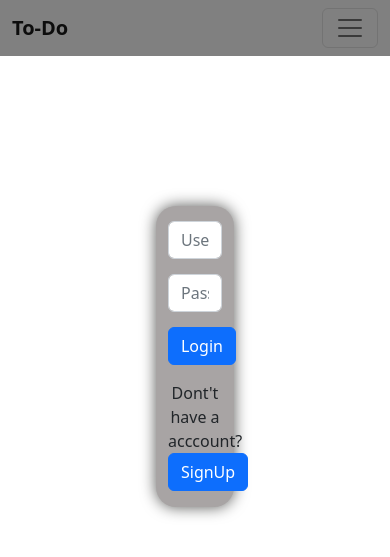
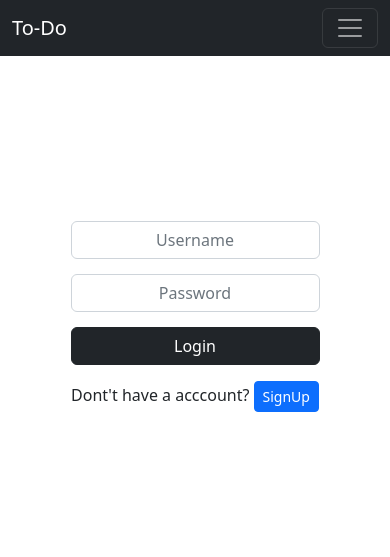
Before and after one commit to mahi25soni/url-short, a Django app: page /login/ in a window 390 px wide. Shown: the top 557 px of the page. Run offline with Django 4.2, Linux system fonts and the light colour scheme; some libraries are stand-ins or nearby versions.

Commit message:
responsive done

```diff
--- a/short/templates/short/base.html
+++ b/short/templates/short/base.html
@@ -11,7 +11,7 @@
     <title>To-Do</title>
 </head>
 <body>
-    <nav class="navbar navbar-expand-lg navbar-light bg-new" >
+    <nav class="navbar navbar-expand-lg navbar-dark bg-dark" >
         <div class="container-fluid">
           <a class="navbar-brand" href="#">To-Do</a>
           <button class="navbar-toggler" type="button" data-bs-toggle="collapse" data-bs-target="#navbarSupportedContent" aria-controls="navbarSupportedContent" aria-expanded="false" aria-label="Toggle navigation">
--- a/short/templates/short/login.html
+++ b/short/templates/short/login.html
@@ -1,9 +1,9 @@
 {% extends 'short/base.html' %}
 {% block base %}
 
-<div class="container" style="width: 60%;">
+<div class="container" style="width: 70%;">
     <div class="row">
-        <div class="col-4 offset-4 text-center box">
+        <div class="col-sm-12 col-md-4 offset-md-4">
             <form action="" method="POST">
                 {% csrf_token %}
                 {% for data in form %}
@@ -15,9 +15,12 @@
                         {{ error }}
                     {% endfor %}
                 {% endif %}
-
-                <input type="submit" value="Login" class="btn btn-primary mb-3">
-                <p>Dont't have a acccount? <a href="{% url 'signup' %}" class="btn btn-primary"> SignUp</a></p>
+                <div class="d-grid">
+                    <input type="submit" value="Login" class="btn btn-dark btn-block mb-3">
+                </div>
+                <div class="text-center">
+                    <p>Dont't have a acccount? <a href="{% url 'signup' %}" class="btn btn-primary btn-sm"> SignUp</a></p>
+                </div>
             </form>
 
         </div>
```
